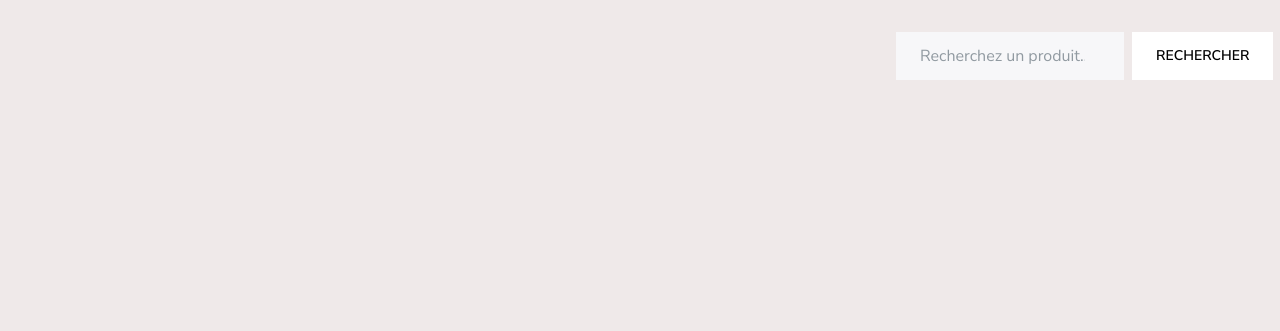
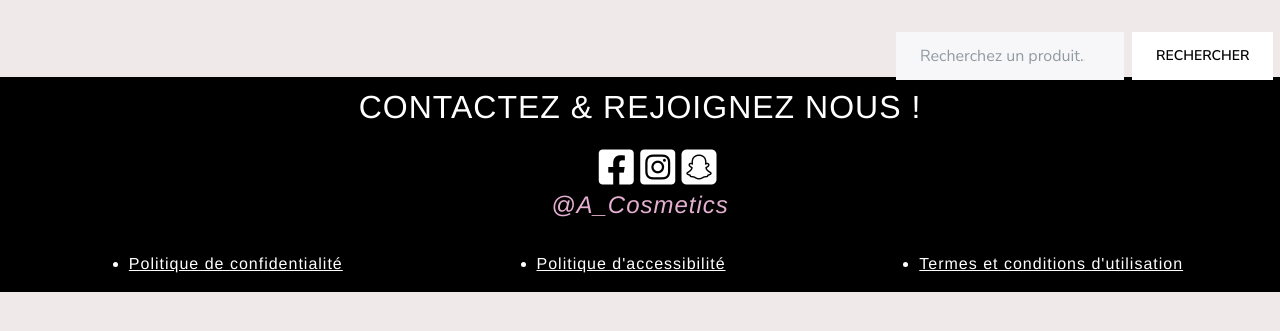
Before and after one commit to anissaabenn/projet_perso_com, a PHP site: page / in a window 1280 px wide. Shown: the part 50-381 px from the top of the page. Run offline with PHP 8.4, Linux system fonts and the light colour scheme.

Commit message:
Création & stylisation du footer

```diff
--- a/index.html
+++ b/index.html
@@ -40,6 +40,21 @@
         <button class="btn btn-secondary my-2 my-sm-0" type="submit" id="search">Rechercher</button>
     </form>
 
+    <footer>
+        <p class="title">Contactez & rejoignez nous !</p>
+        <div class="icone">
+            <i class="fa-brands fa-square-facebook" style="font-size:40px;color:white"></i>
+            <i class="fa-brands fa-square-instagram" style="font-size:40px;color:white"></i>
+            <i class="fa-brands fa-square-snapchat" style="font-size:40px;color:white"></i>
+        </div>
+        <p class="reseaux">@A_Cosmetics</p>
+        <ul class="list">
+            <li><a href="confidentialite">Politique de confidentialité</a></li>
+            <li><a href="politique">Politique d'accessibilité</a></li>
+            <li><a href="termes">Termes et conditions d'utilisation</a></li>
+        </ul>
+    </footer>
+
     <script src="https://cdn.jsdelivr.net/npm/@popperjs/core@2.11.6/dist/umd/popper.min.js" integrity="sha384-oBqDVmMz9ATKxIep9tiCxS/Z9fNfEXiDAYTujMAeBAsjFuCZSmKbSSUnQlmh/jp3" crossorigin="anonymous"></script>
     <script src="https://cdn.jsdelivr.net/npm/bootstrap@5.2.3/dist/js/bootstrap.min.js" integrity="sha384-cuYeSxntonz0PPNlHhBs68uyIAVpIIOZZ5JqeqvYYIcEL727kskC66kF92t6Xl2V" crossorigin="anonymous"></script>
     <script src="main.js"></script>
--- a/style.css
+++ b/style.css
@@ -92,3 +92,52 @@ nav{
 #search:hover{
     background-color: rgb(218, 209, 209);
 }
+
+/* Partie footer */
+footer{
+    background-color: black;
+    color: white;
+    margin-top: 6%;
+    display: flex;
+    flex-direction: column;
+    justify-content: center;
+    align-items: center;
+    font-family: 'Franklin Gothic Medium', 'Arial Narrow', Arial, sans-serif;
+}
+
+/* Titre du footer */
+.title{
+    font-size: 2em;
+    text-transform: uppercase;
+    margin-top: 0.5%;
+}
+
+/* Les icones des réseaux sociaux */
+.icone{
+    justify-content: space-around;
+}
+.icone > i{
+    margin: 0% 2% 0% 4%;
+}
+
+/* Nom des réseaux */
+.reseaux{
+    font-style: italic;
+    font-size: 1.5em;
+    color: #e4afd1;
+}
+
+/* Liste des pages politiques, termes & conditions */
+.list{
+    color: white;
+    display: flex;
+    justify-content: space-around;
+    width: 100%;
+    margin-top: 1%;
+}
+li > a{
+    color: white;
+}
+li > a:hover{
+    color:#BAD0F1;
+}
```
